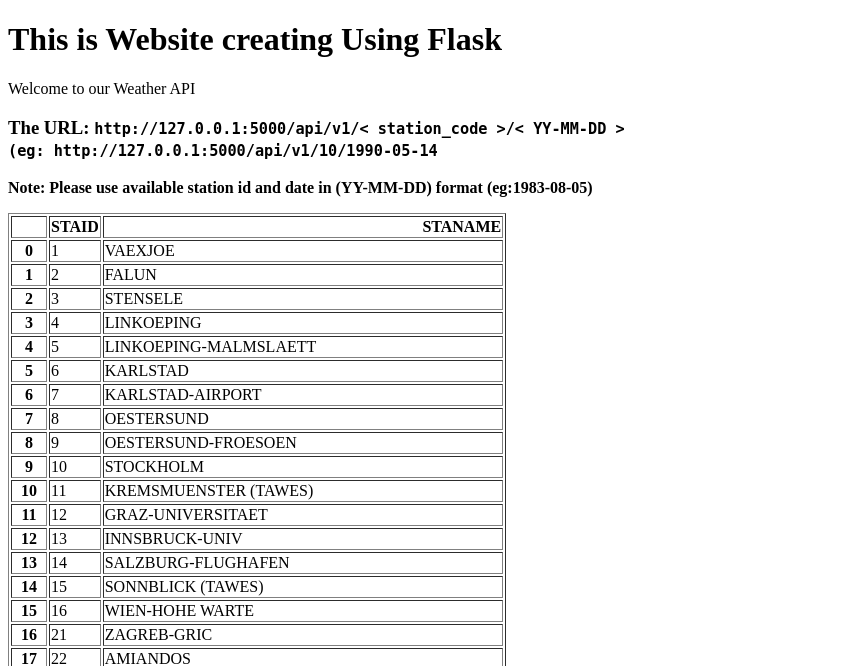
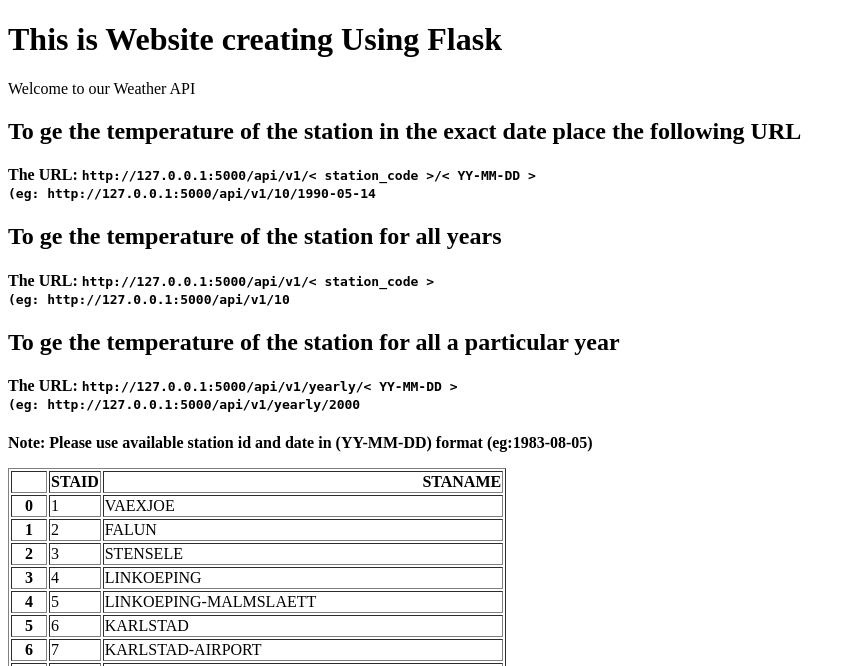
Before and after one commit to nikhil969rockss/python-projects, a Flask app: page / in a window 1280 px wide. Shown: the top 666 px of the page, without its empty margins (0-856 px from the left). Run offline with Flask 3, Linux system fonts and the light colour scheme; parts of the project's set-up code (start-up, migrations or seed data) failed here and were passed over.

Commit message:
add URL endpoint for 'yearly' data for a particular station

```diff
--- a/main.py
+++ b/main.py
@@ -50,8 +50,8 @@
         return weather_json
 
     except FileNotFoundError :
-        return {"station_code": station, "station_name": "Not found",
-     "date": date, "message": f"{station} station code doest not exist"}
+        return {"error": "404", "station_name": "Not found",
+                "message": f"{station} station code doest not exist"}
 
 
 @app.route("/api/v1/<station_code>")
@@ -60,14 +60,38 @@
         df = pd.read_csv("data_small/TG_STAID" + station_code.zfill(6) + ".txt",
                          skiprows=20, parse_dates=['    DATE'])
 
+        df["T_CEL"] = df['   TG'] / 10
+
         return df.to_dict(orient='records')
 
-
     except FileNotFoundError:
-        return {"station_code": station_code, "station_name": "Not found",
+        return {"error": "404", "station_name": "Not found",
                 "message": f"{station_code} station code doest not exist"}
 
 
+@app.route('/api/v1/yearly/<station_code>/<year>')
+def get_yearly_data(station_code,year):
+    try:
+        df = pd.read_csv("data_small/TG_STAID" + station_code.zfill(6) + ".txt",
+                         skiprows=20, parse_dates=['    DATE'])
+
+        # extract only year and put it into new column YEAR
+        df['YEAR'] = df['    DATE'].dt.year
+
+        yearly_data = df[df["YEAR"] == int(year)]
+
+
+        if yearly_data.empty:
+            return {"error":"404", "message": f"This {year} data not exist"}
+
+        yearly_data["T_CEL"] = df['   TG'] / 10
+
+        return yearly_data.to_dict(orient='records')
+        # return "hello"
+
+    except FileNotFoundError:
+        return {"error": "404", "station_name": "Not found",
+                "message": f"{station_code} station code doest not exist"}
 
 if __name__ == "__main__":
     app.run(debug=True,)
--- a/templates/index.html
+++ b/templates/index.html
@@ -7,11 +7,24 @@
 <body>
 <h1>This is Website creating Using Flask</h1>
 <p>Welcome to our Weather API</p>
-<h3>The URL: <code>
+<h2> To ge the temperature of the station in the exact date place the following URL</h2>
+<h4>The URL: <code>
         http://127.0.0.1:5000/api/v1/< station_code >/< YY-MM-DD > <br>
     (eg: http://127.0.0.1:5000/api/v1/10/1990-05-14
 
-</code></h3>
+</code></h4>
+<h2> To ge the temperature of the station for all years</h2>
+<h4>The URL: <code>
+        http://127.0.0.1:5000/api/v1/< station_code > <br>
+    (eg: http://127.0.0.1:5000/api/v1/10
+
+</code></h4>
+<h2> To ge the temperature of the station for all a particular year</h2>
+<h4>The URL: <code>
+        http://127.0.0.1:5000/api/v1/yearly/< YY-MM-DD > <br>
+    (eg: http://127.0.0.1:5000/api/v1/yearly/2000
+
+</code></h4>
 <p><b>Note: Please use available station id and date in (YY-MM-DD) format
     (eg:1983-08-05)
 </b></p>
```
